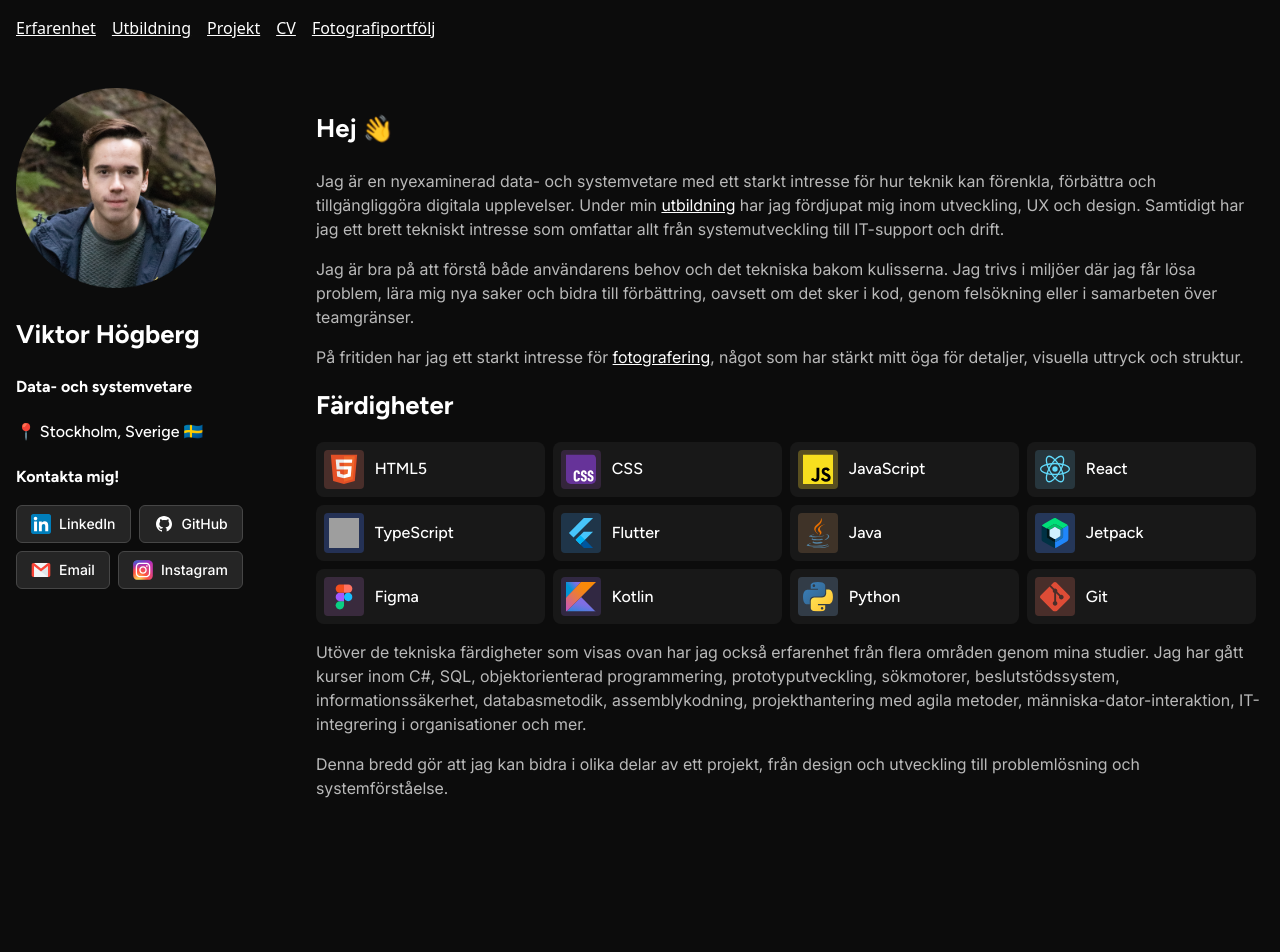
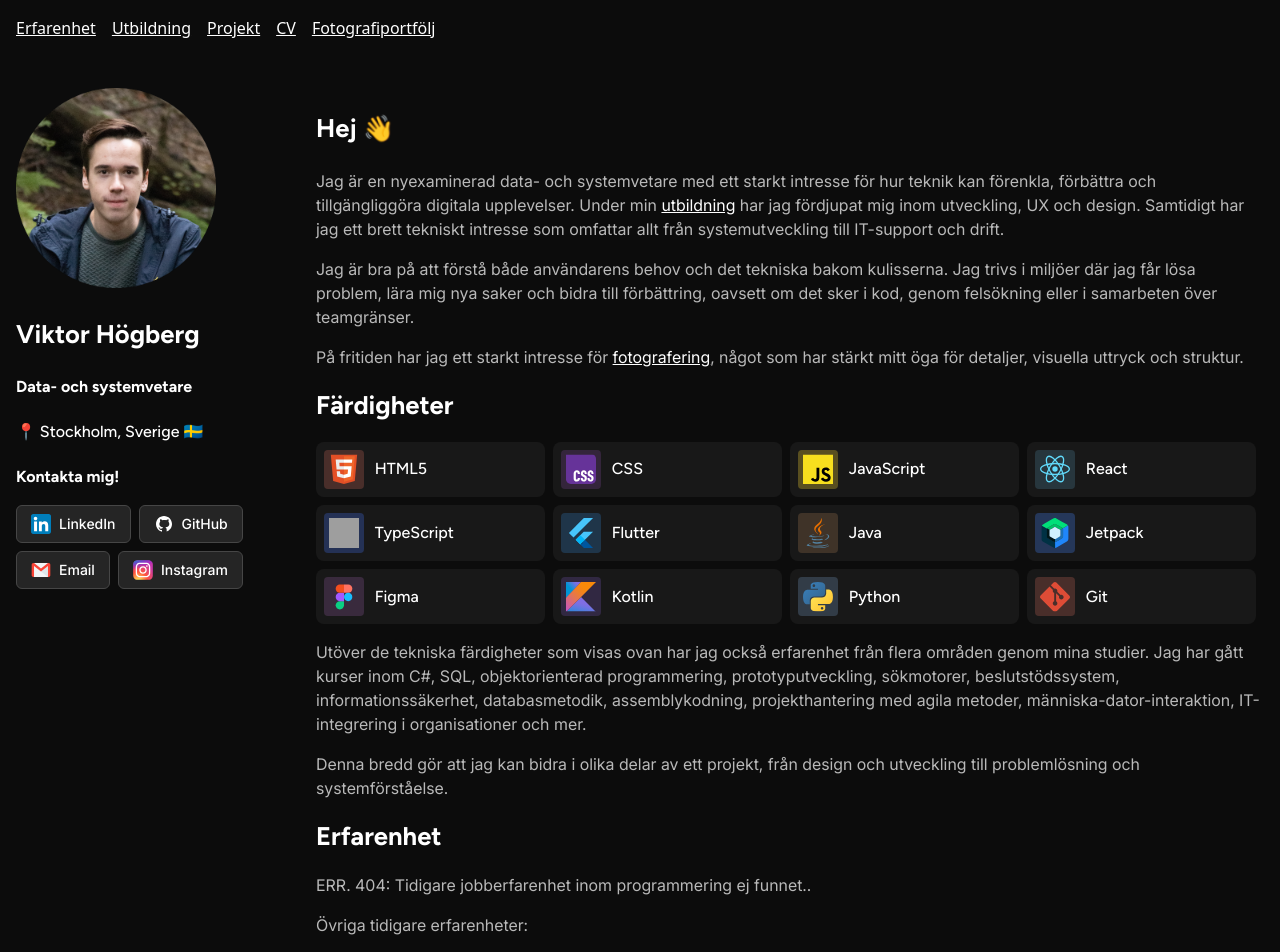
Before and after one commit to vhogberg/react-portfolio, a React (Vite) app: page / in a window 1280 px wide. Shown: the top 952 px of the page. Before the commit the page ends 832 px from the top, so only its background shows below. Built offline with nearby package versions, Linux system fonts and the light colour scheme; grey boxes are pictures that could not be loaded.

Commit message:
Started experience section

```diff
--- /dev/null
+++ b/src/pages/MainContent/Experience/Experience.tsx
@@ -0,0 +1,13 @@
+import "./Experience.css";
+
+function Experience () {
+    return (
+        <>
+        <h1>Erfarenhet</h1>
+        <p>ERR. 404: Tidigare jobberfarenhet inom programmering ej funnet..</p>
+        <p>Övriga tidigare erfarenheter:</p>
+        </>
+    );
+}
+
+export default Experience;
--- a/src/pages/MainContent/MainContent.tsx
+++ b/src/pages/MainContent/MainContent.tsx
@@ -1,4 +1,5 @@
 import About from "./About/About";
+import Experience from "./Experience/Experience";
 import Proficiencies from "./Proficiencies/Proficiencies";
 
 function MainContent() {
@@ -6,6 +7,7 @@ function MainContent() {
     <div>
       <About/>
       <Proficiencies/>
+      <Experience/>
     </div>
   );
 }
```
Also changed, not shown: src/pages/MainContent/Education/Education.css (added), src/pages/MainContent/Education/Education.tsx (added), src/pages/MainContent/Experience/Experience.css (added).
